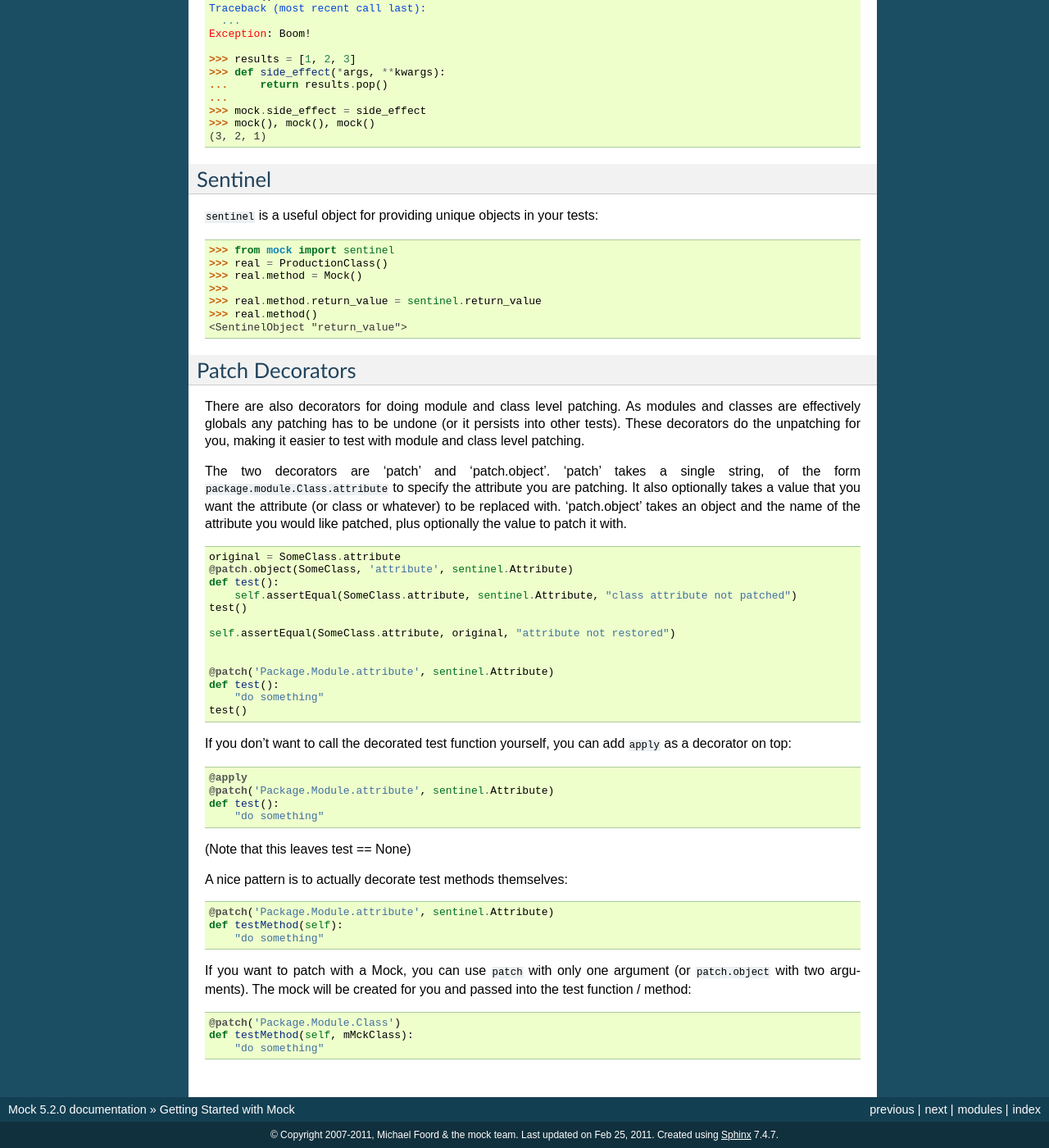
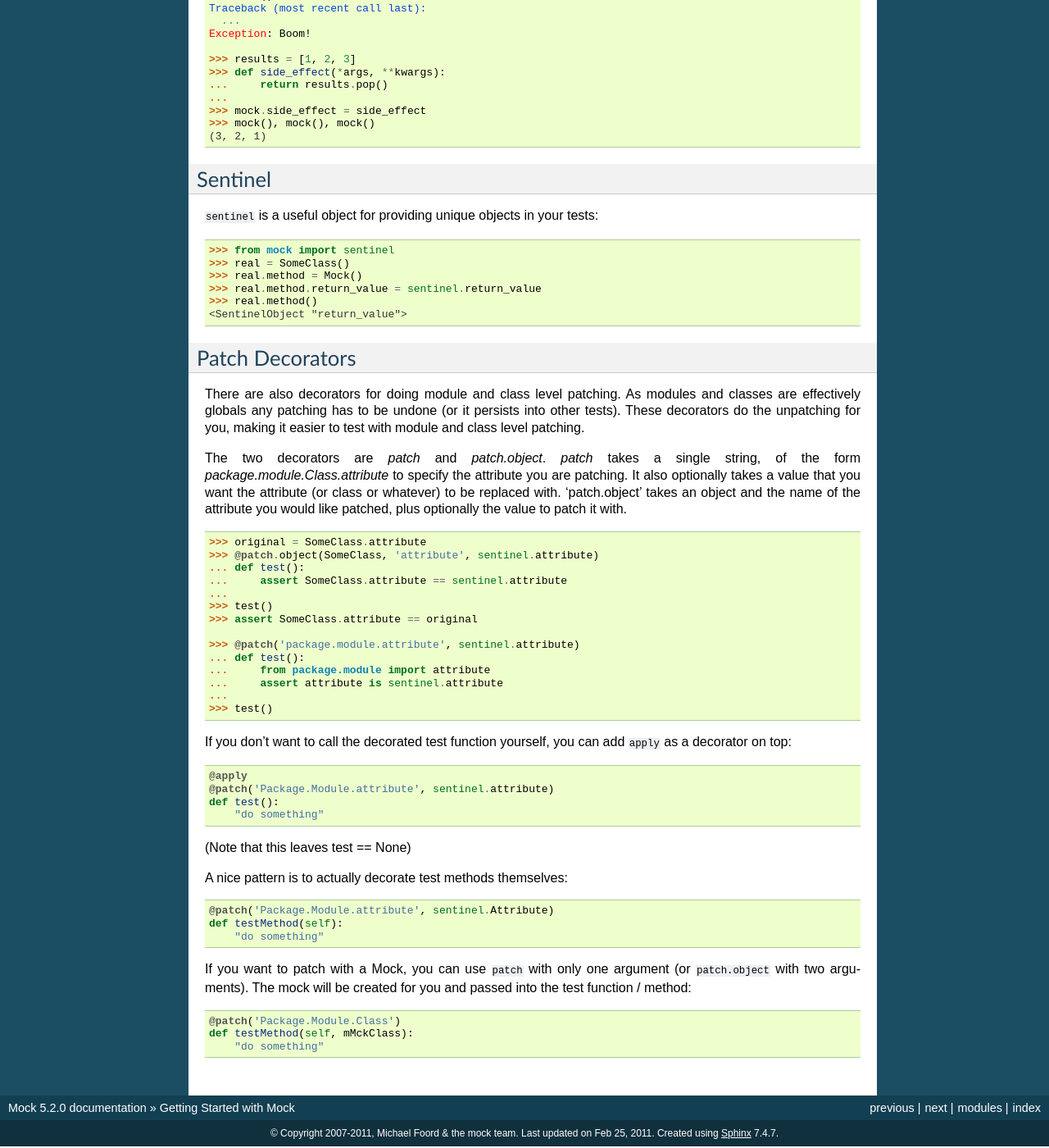
Before and after one commit to testing-cabal/mock, a Sphinx documentation site: the page built from docs/getting-started.txt, in a window 1280 px wide and 1400 px high, scrolled down 1096 px. Shown: the whole window at 82% size. Built offline with Sphinx 7.4.7, drawn with Linux system fonts in a browser that asks for light colours; pages that are not in the unit, such as notebooks, are missing from menus; some of the changed text lies outside the part shown.

Commit message:
Doc updates

```diff
--- a/docs/getting-started.txt
+++ b/docs/getting-started.txt
@@ -10,10 +10,15 @@
     if not os.getcwd() in sys.path:
         sys.path.append(os.getcwd())
 
-    from mock import Mock, sentinel
+    from mock import Mock, sentinel, patch
 
-    class ProductionClass(object):
-        pass
+    class SomeClass(object):
+        static_method = None
+        class_method = None
+        attribute = None
+
+    sys.modules['package'] = package = Mock(name='package')
+    sys.modules['package.module'] = package.module
 
 
 Using Mock
@@ -27,7 +32,7 @@ Using Mock
 .. doctest::
 
     >>> from mock import Mock
-    >>> real = ProductionClass()
+    >>> real = SomeClass()
     >>> real.method = Mock()
     >>>
     >>> real.method(3, 4, 5, key='value')
@@ -107,9 +112,8 @@ Sentinel
 .. doctest::
 
     >>> from mock import sentinel
-    >>> real = ProductionClass()
+    >>> real = SomeClass()
     >>> real.method = Mock()
-    >>>
     >>> real.method.return_value = sentinel.return_value
     >>> real.method()
     <SentinelObject "return_value">
@@ -123,36 +127,37 @@ modules and classes are effectively globals any patching has to be undone (or
 it persists into other tests). These decorators do the unpatching for you,
 making it easier to test with module and class level patching.
 
-The two decorators are 'patch' and 'patch.object'. 'patch' takes a single
-string, of the form ``package.module.Class.attribute`` to specify the
+The two decorators are `patch` and `patch.object`. `patch` takes a single
+string, of the form `package.module.Class.attribute` to specify the
 attribute you are patching. It also optionally takes a value that you want the
 attribute (or class or whatever) to be replaced with. 'patch.object' takes an
 object and the name of the attribute you would like patched, plus optionally
 the value to patch it with.
 
-::
+.. doctest::
 
 
-    original = SomeClass.attribute
-    @patch.object(SomeClass, 'attribute', sentinel.Attribute)
-    def test():
-        self.assertEqual(SomeClass.attribute, sentinel.Attribute, "class attribute not patched")
-    test()
+    >>> original = SomeClass.attribute
+    >>> @patch.object(SomeClass, 'attribute', sentinel.attribute)
+    ... def test():
+    ...     assert SomeClass.attribute == sentinel.attribute
+    ...
+    >>> test()
+    >>> assert SomeClass.attribute == original
 
-    self.assertEqual(SomeClass.attribute, original, "attribute not restored")
-
-
-    @patch('Package.Module.attribute', sentinel.Attribute)
-    def test():
-        "do something"
-    test()
+    >>> @patch('package.module.attribute', sentinel.attribute)
+    ... def test():
+    ...     from package.module import attribute
+    ...     assert attribute is sentinel.attribute
+    ...
+    >>> test()
 
 
 If you don't want to call the decorated test function yourself, you can add
 ``apply`` as a decorator on top::
 
     @apply
-    @patch('Package.Module.attribute', sentinel.Attribute)
+    @patch('Package.Module.attribute', sentinel.attribute)
     def test():
         "do something"
 
```
Also changed, not shown: docs/examples.txt (+8 -9 lines).
